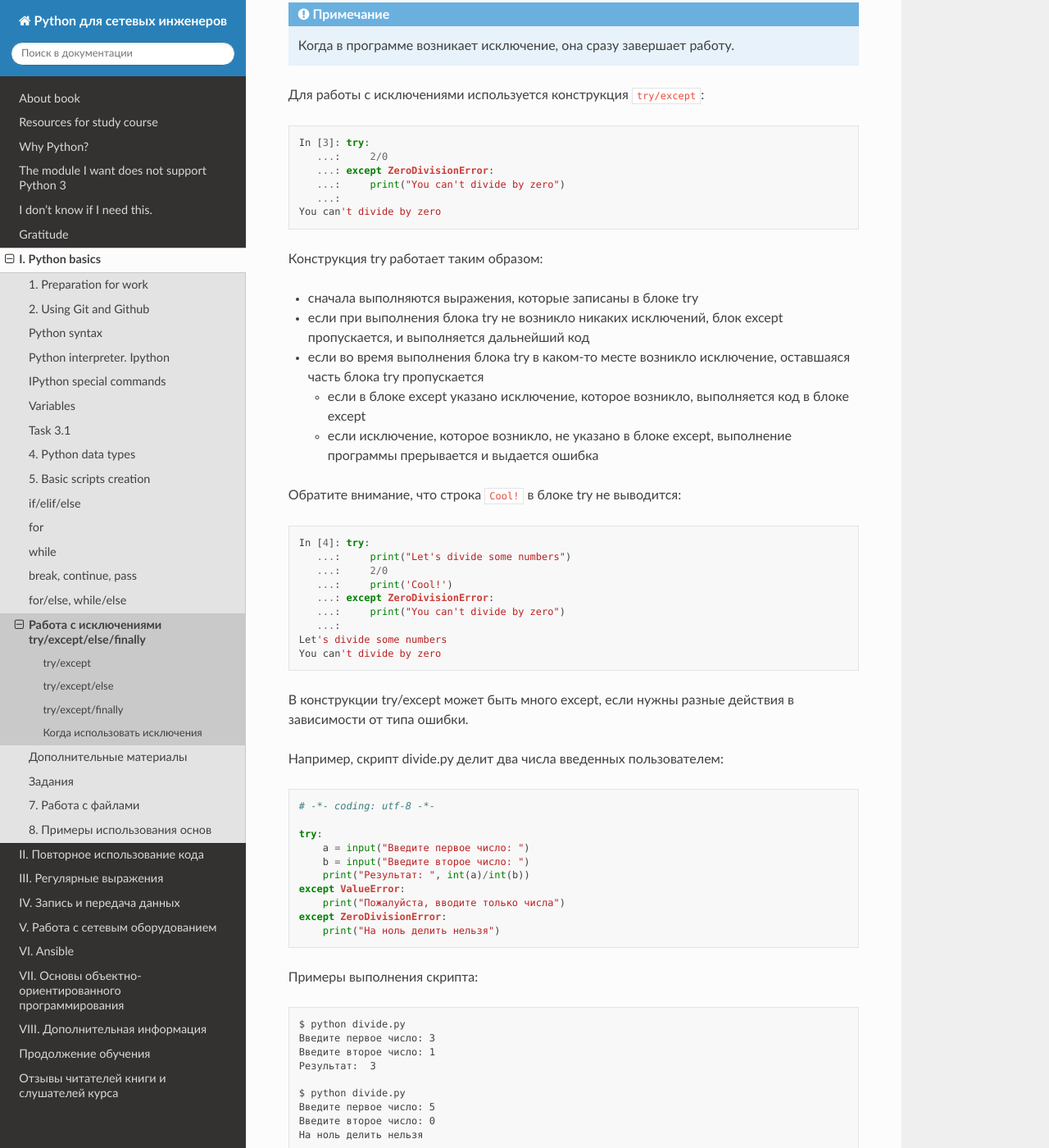
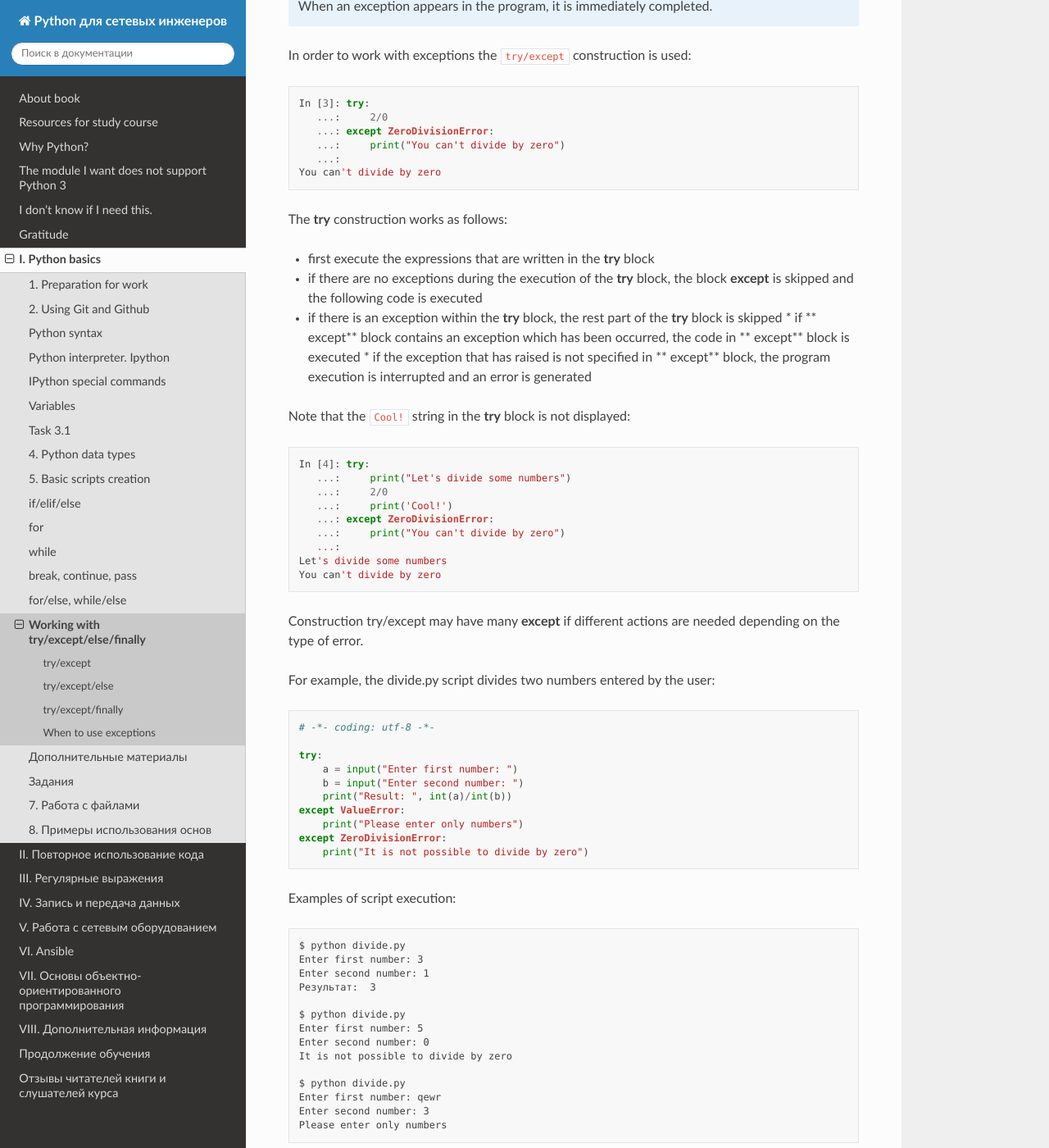
Before and after one commit to Aidar5/nattoeng, a Sphinx documentation site: the page built from docs/source/book/06_control_structures/6_exceptions.rst, in a window 1280 px wide and 1400 px high, scrolled down 1003 px. Shown: the whole window at 82% size. Built offline with Sphinx 7.4.7 and the Read the Docs theme 2.0.0, drawn with Linux system fonts in a browser that asks for light colours; pages that are not in the unit, such as notebooks, are missing from menus; some of the changed text lies outside the part shown.

Commit message:
Update 6_exceptions.rst

```diff
--- a/docs/source/book/06_control_structures/6_exceptions.rst
+++ b/docs/source/book/06_control_structures/6_exceptions.rst
@@ -1,20 +1,16 @@
-Работа с исключениями try/except/else/finally
+Working with try/except/else/finally
 ---------------------------------------------
 
 try/except
 ~~~~~~~~~~
 
-Если вы повторяли примеры, которые использовались ранее, то наверняка
-были ситуации, когда выскакивала ошибка. Скорее всего, это была ошибка
-синтаксиса, когда не хватало, например, двоеточия.
+If you repeated examples that were used before, there could be situations where a mistake was made. It was probably a syntax error when there was a lack of colon, for example.
 
-Как правило, Python довольно понятно реагирует на подобные ошибки, и их
-можно исправить.
+Python generally reacts quite understandably to such errors and they can easily be corrected.
 
-Тем не менее, даже если код синтаксически написан правильно, могут
-возникать ошибки. В Python эти ошибки называются **исключения (exceptions)**.
+However, even if the code is written correctly, errors can occur. In Python, these errors are called **exceptions**.
 
-Примеры исключений:
+Examples of exceptions:
 
 .. code:: python
 
@@ -26,23 +22,18 @@ try/except
     -----------------------------------------------------
     TypeError: must be str, not int
 
-В данном случае возникло два исключения: **ZeroDivisionError** и
-**TypeError**.
+There are two exceptions: **ZeroDivisionError** and **TypeError**.
 
-Чаще всего можно предсказать, какого рода исключения возникнут во время
-исполнения программы.
+Most often, it is possible to predict what kind of exceptions will occur during the execution of the program.
 
-Например, если программа на вход ожидает два числа, а на выходе выдает
-их сумму, а пользователь ввел вместо одного из чисел строку, появится
-ошибка TypeError, как в примере выше.
+For example, if the program expects two numbers on the input and at the output returns their sum, and the user has entered a string instead of one of the numbers, a TypeError error will appear as in the example above.
 
-Python позволяет работать с исключениями. Их можно перехватывать и
-выполнять определенные действия в том случае, если возникло исключение.
+Python allows working with exceptions. They can be intercepted and acted upon if an exception has been occurred.
 
 .. note::
-    Когда в программе возникает исключение, она сразу завершает работу.
+    When an exception appears in the program, it is immediately completed.
 
-Для работы с исключениями используется конструкция ``try/except``:
+In order to work with exceptions the ``try/except`` construction is used:
 
 .. code:: python
 
@@ -53,19 +44,15 @@ Python позволяет работать с исключениями. Их м
        ...:
     You can't divide by zero
 
-Конструкция try работает таким образом:
+The **try** construction works as follows:
 
-* сначала выполняются выражения, которые записаны в блоке try
-* если при выполнения блока try не возникло никаких исключений, блок except пропускается,
-  и выполняется дальнейший код
-* если во время выполнения блока try в каком-то месте возникло исключение,
-  оставшаяся часть блока try пропускается
+* first execute the expressions that are written in the **try** block
+* if there are no exceptions during the execution of the **try** block, the block **except** is skipped and the following code is executed
+* if there is an exception within the **try** block, the rest part of the **try** block is skipped
+  * if ** except** block contains an exception which has been occurred, the code in ** except** block is executed
+  * if the exception that has raised is not specified in ** except** block, the program execution is interrupted and an error is generated
 
-  * если в блоке except указано исключение, которое возникло, выполняется код в блоке except
-  * если исключение, которое возникло, не указано в блоке except,
-    выполнение программы прерывается и выдается ошибка
-
-Обратите внимание, что строка ``Cool!`` в блоке try не выводится:
+Note that the ``Cool!`` string in the **try** block is not displayed:
 
 .. code:: python
 
@@ -79,199 +66,188 @@ Python позволяет работать с исключениями. Их м
     Let's divide some numbers
     You can't divide by zero
 
-В конструкции try/except может быть много except, если нужны разные
-действия в зависимости от типа ошибки.
+Construction try/except may have many **except** if different actions are needed depending on the type of error.
 
-Например, скрипт divide.py делит два числа введенных пользователем:
+For example, the divide.py script divides two numbers entered by the user:
 
 .. code:: python
 
     # -*- coding: utf-8 -*-
 
     try:
-        a = input("Введите первое число: ")
-        b = input("Введите второе число: ")
-        print("Результат: ", int(a)/int(b))
+        a = input("Enter first number: ")
+        b = input("Enter second number: ")
+        print("Result: ", int(a)/int(b))
     except ValueError:
-        print("Пожалуйста, вводите только числа")
+        print("Please enter only numbers")
     except ZeroDivisionError:
-        print("На ноль делить нельзя")
+        print("It is not possible to divide by zero")
 
-Примеры выполнения скрипта:
+Examples of script execution:
 
 ::
 
     $ python divide.py
-    Введите первое число: 3
-    Введите второе число: 1
+    Enter first number: 3
+    Enter second number: 1
     Результат:  3
 
     $ python divide.py
-    Введите первое число: 5
-    Введите второе число: 0
-    На ноль делить нельзя
+    Enter first number: 5
+    Enter second number: 0
+    It is not possible to divide by zero
 
     $ python divide.py
-    Введите первое число: qewr
-    Введите второе число: 3
-    Пожалуйста, вводите только числа
+    Enter first number: qewr
+    Enter second number: 3
+    Please enter only numbers
 
-В данном случае исключение **ValueError** возникает, когда пользователь
-ввел строку вместо числа, во время перевода строки в число.
+In this case, the ValueError exception occurs when the user has entered a string instead of a number.
 
-Исключение ZeroDivisionError возникает в случае, если второе число было
-равным 0.
+The ZeroDivisionError  exception occurs if the second number is 0.
 
-Если нет необходимости выводить различные сообщения на ошибки ValueError
-и ZeroDivisionError, можно сделать так (файл divide\_ver2.py):
+If you do not need to display different messages on ValueError
+and ZeroDivisionError, you can do this (divide\_ver2.py file):
 
 .. code:: python
 
     # -*- coding: utf-8 -*-
 
     try:
-        a = input("Введите первое число: ")
-        b = input("Введите второе число: ")
-        print("Результат: ", int(a)/int(b))
+        a = input("Enter first number: ")
+        b = input("Enter second number: ")
+        print("Result: ", int(a)/int(b))
     except (ValueError, ZeroDivisionError):
-        print("Что-то пошло не так...")
+        print("Something went wrong...")
 
-Проверка:
+Verification:
 
 .. code:: python
 
     $ python divide_ver2.py
-    Введите первое число: wer
-    Введите второе число: 4
-    Что-то пошло не так...
+    Enter first number: wer
+    Enter second number: 4
+    Something went wrong...
 
     $ python divide_ver2.py
-    Введите первое число: 5
-    Введите второе число: 0
-    Что-то пошло не так...
+    Enter first number: 5
+    Enter second number: 0
+    Something went wrong...
 
 .. note::
-    В блоке except можно не указывать конкретное исключение или
-    исключения. В таком случае будут перехватываться все исключения.
+    In block **except** you don’t have to specify a specific exception or exceptions. In that case, all exceptions would be intercepted.
 
-    **Это делать не рекомендуется!**
+    **That is not recommended!**
 
 try/except/else
 ~~~~~~~~~~~~~~~
 
-В конструкции try/except есть опциональный блок else. Он выполняется в
-том случае, если не было исключения.
+Try/except has an optional **else** block. It is implemented if there is no exception.
 
-Например, если необходимо выполнять в дальнейшем какие-то операции с
-данными, которые ввел пользователь, можно записать их в блоке else (файл
-divide_ver3.py):
+For example, if you need to perform any further operations with the data that the user entered, you can write them in the **else** block (divide_ver3.py file):
 
 .. code:: python
 
     # -*- coding: utf-8 -*-
 
     try:
-        a = input("Введите первое число: ")
-        b = input("Введите второе число: ")
+        a = input("Enter first number: ")
+        b = input("Enter second number: ")
         result = int(a)/int(b)
     except (ValueError, ZeroDivisionError):
-        print("Что-то пошло не так...")
+        print("Something went wrong...")
     else:
-        print("Результат в квадрате: ", result**2)
+        print("Result is squared: ", result**2)
 
-Пример выполнения:
+Example of execution:
 
 .. code:: python
 
     $ python divide_ver3.py
-    Введите первое число: 10
-    Введите второе число: 2
-    Результат в квадрате:  25
+    Enter first number: 10
+    Enter second number: 2
+    Result is squared:  25
 
     $ python divide_ver3.py
-    Введите первое число: werq
-    Введите второе число: 3
-    Что-то пошло не так...
+    Enter first number: werq
+    Enter second number: 3
+    Something went wrong...
 
 try/except/finally
 ~~~~~~~~~~~~~~~~~~
 
-Блок finally - это еще один опциональный блок в конструкции try. Он
-выполняется **всегда**, независимо от того, было ли исключение или нет.
+The **finally** block is another optional block in **try** construction. It is *always* implemented, whether an exception has been raised or not.
 
-Сюда ставятся действия, которые надо выполнить в любом случае. Например,
-это может быть закрытие файла.
+It’s about actions that you have to do anyway. For example, it could be a file closing.
 
-Файл divide_ver4.py с блоком finally:
+File divide_ver4.py с блоком finally:
 
 .. code:: python
 
     # -*- coding: utf-8 -*-
 
     try:
-        a = input("Введите первое число: ")
-        b = input("Введите второе число: ")
+        a = input("Enter first number: ")
+        b = input("Enter second number: ")
         result = int(a)/int(b)
     except (ValueError, ZeroDivisionError):
-        print("Что-то пошло не так...")
+        print("Something went wrong...")
     else:
-        print("Результат в квадрате: ", result**2)
+        print("Result is squared: ", result**2)
     finally:
-        print("Вот и сказочке конец, а кто слушал - молодец.")
+        print("And they lived happily ever after.")
 
-Проверка:
+Verification:
 
 .. code:: python
 
     $ python divide_ver4.py
-    Введите первое число: 10
-    Введите второе число: 2
-    Результат в квадрате:  25
-    Вот и сказочке конец, а кто слушал - молодец.
+    Enter first number: 10
+    Enter second number: 2
+    Result is squared:  25
+    And they lived happily ever after.
 
     $ python divide_ver4.py
-    Введите первое число: qwerewr
-    Введите второе число: 3
-    Что-то пошло не так...
-    Вот и сказочке конец, а кто слушал - молодец.
+    Enter first number: qwerewr
+    Enter second number: 3
+    Something went wrong...
+    And they lived happily ever after.
 
     $ python divide_ver4.py
-    Введите первое число: 4
-    Введите второе число: 0
-    Что-то пошло не так...
-    Вот и сказочке конец, а кто слушал - молодец.
+    Enter first number: 4
+    Enter second number: 0
+    Something went wrong...
+    And they lived happily ever after.
 
-Когда использовать исключения
+When to use exceptions
 ~~~~~~~~~~~~~~~~~~~~~~~~~~~~~
 
-Как правило, один и тот же код можно написать и с использованием
-исключений, и без них.
+As a rule, the same code can be written with or without exceptions.
 
-Например, этот вариант кода:
+For example, this version of the code:
 
 .. code:: python
 
     while True:
-        a = input("Введите число: ")
-        b = input("Введите второе число: ")
+        a = input("Enter first number: ")
+        b = input("Enter second number: ")
         try:
             result = int(a)/int(b)
         except ValueError:
-            print("Поддерживаются только числа")
+            print("Only numbers supported")
         except ZeroDivisionError:
-            print("На ноль делить нельзя")
+            print("It is not possible to divide by zero")
         else:
             print(result)
             break
 
-Можно переписать таким образом без try/except (файл
-try\_except\_divide.py):
+You can rewrite this without try/except (try_except_divide.py file):
 
 .. code:: python
 
     while True:
-        a = input("Введите число: ")
-        b = input("Введите второе число: ")
+        a = input("Enter first number: ")
+        b = input("Enter second number: ")
         if a.isdigit() and b.isdigit():
             if int(b) == 0:
                 print("На ноль делить нельзя")
@@ -281,13 +257,8 @@ try\_except\_divide.py):
         else:
             print("Поддерживаются только числа")
 
-Но далеко не всегда аналогичный вариант без использования исключений
-будет простым и понятным.
+But the same option without exceptions will not always be simple and understandable.
 
-Важно в каждой конкретной ситуации оценивать, какой вариант кода более
-понятный, компактный и универсальный - с исключениями или без.
+It is important to assess in each specific situation which version of the code is more comprehensible, compact and universal - with or without exceptions.
 
-Если вы раньше использовали какой-то другой язык программирования, есть
-вероятность, что в нём использование исключений считалось плохим тоном.
-В Python это не так. Чтобы немного больше разобраться с этим вопросом,
-посмотрите ссылки на дополнительные материалы в конце этого раздела.
+If you’ve used some other programming language before, it’s possible that the use of exceptions was considered as a bad form. In Python this is not true. To get a little bit more into this issue, look at the links to additional material at the end of this section.
```
